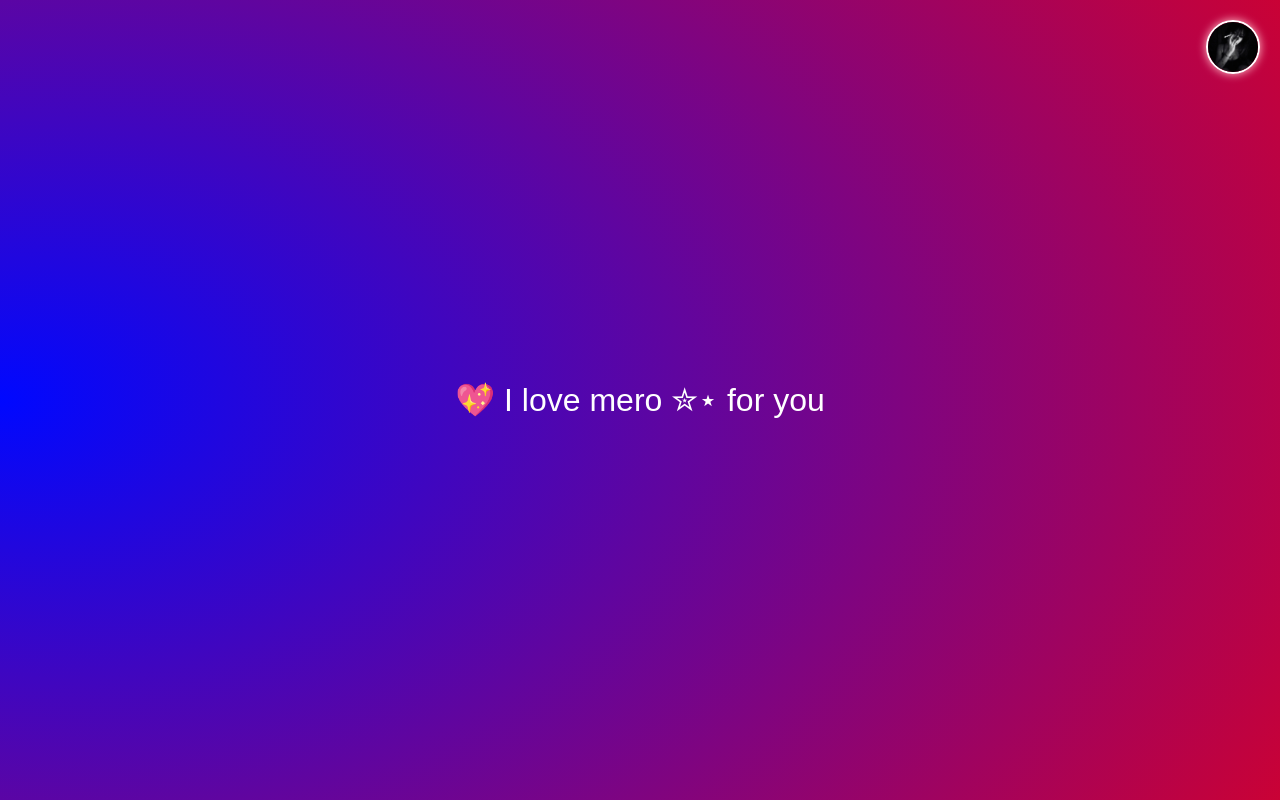
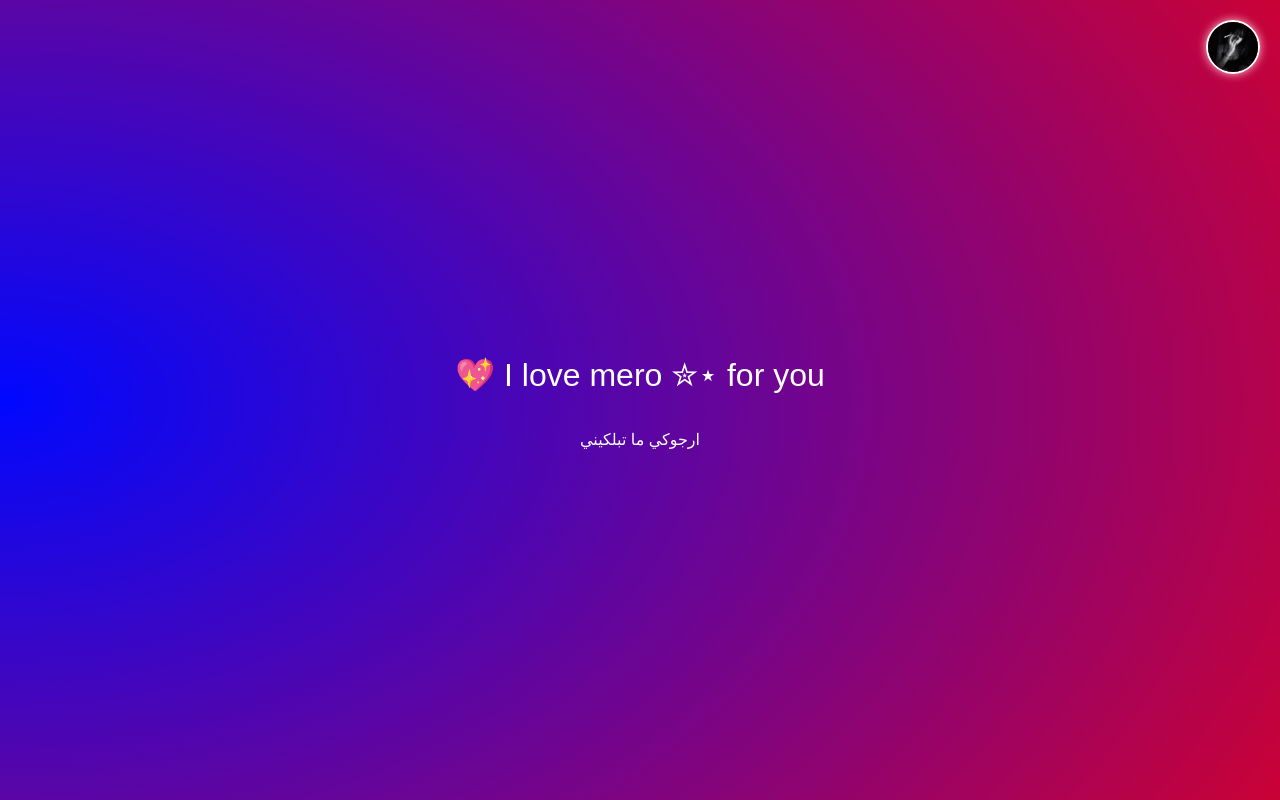
Before and after one commit to asfhsf3/mero, a plain HTML site: page index.html in a window 1280 px wide. Drawn offline with Linux system fonts and the light colour scheme.

Commit message:
Update index.html

```diff
--- a/index.html
+++ b/index.html
@@ -91,7 +91,7 @@
  <a href="gift.html" id="gift-btn" title="نريمان">
   <img src="c6d7562f27365e70d8a2a8ec58a2a8b7.webp" alt="MERO">
 </a>
-
+ <p>ارجوكي ما تبلكيني</p>
   <script>
     const messages = [
       "I love mero ✮⋆ for you 💖",
```
